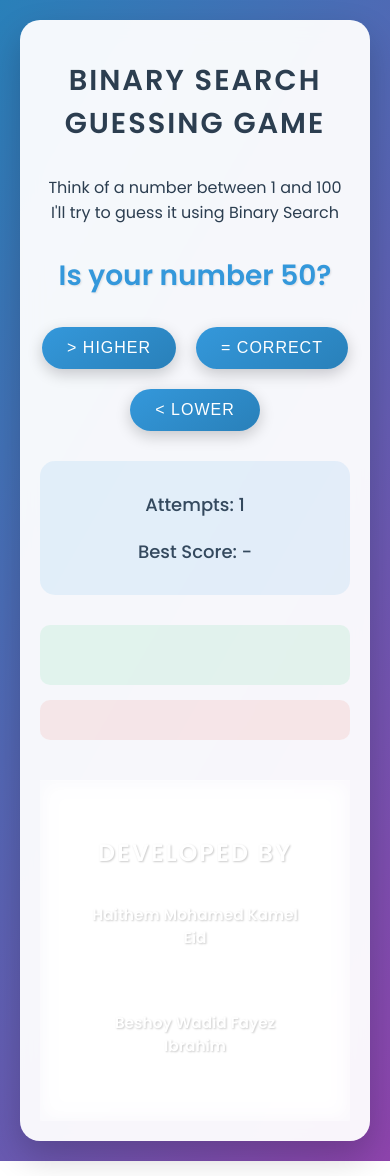
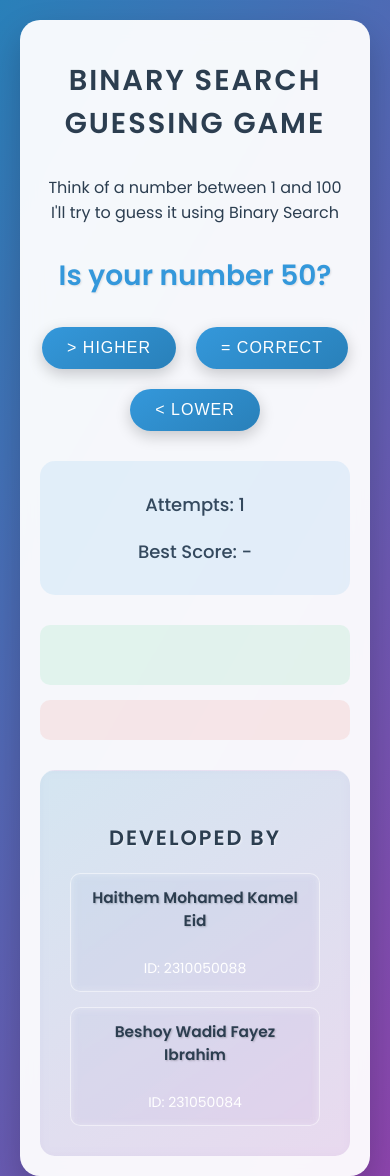
Before and after one commit to HMe26/Binary-Search-Guessing-Game, a plain HTML site: page index.html in a window 390 px wide. Shown: the top 1176 px of the page. Drawn offline with Linux system fonts and the light colour scheme.

Commit message:
Add files via upload

```diff
--- a/styles.css
+++ b/styles.css
@@ -193,19 +193,69 @@ h1 {
         .footer {
             position: static;
             margin-top: 40px;
+            padding: 20px;
+            background: linear-gradient(145deg, rgba(41, 128, 185, 0.2), rgba(142, 68, 173, 0.2));
+            border-radius: 15px;
+            backdrop-filter: blur(5px);
         }
 
         .developers {
-            padding: 10px;
+            max-width: 100%;
+            margin: 0 auto;
+        }
+
+        .developers h3 {
+            color: #2c3e50;
+            font-size: 1.3em;
+            margin-bottom: 20px;
+            text-transform: uppercase;
+            letter-spacing: 2px;
+            text-shadow: 1px 1px 2px rgba(255,255,255,0.5);
         }
 
         .developer-info {
-            gap: 15px;
+            display: flex;
+            justify-content: center;
+            gap: 20px;
+            flex-wrap: wrap;
         }
 
         .developer {
-            padding: 12px 20px;
-            font-size: 14px;
+            padding: 15px 25px;
+            background: rgba(255, 255, 255, 0.3);
+            border-radius: 10px;
+            transition: all 0.3s ease;
+            border: 1px solid rgba(255, 255, 255, 0.5);
+        }
+
+        .developer:hover {
+            transform: translateY(-2px);
+            box-shadow: 0 5px 15px rgba(0, 0, 0, 0.1);
+            background: rgba(255, 255, 255, 0.4);
+        }
+
+        .developer strong {
+            color: #2c3e50;
+            font-size: 1.1em;
+            display: block;
+            margin-bottom: 5px;
+        }
+
+        @media (max-width: 480px) {
+            .footer {
+                margin-top: 30px;
+                padding: 15px;
+            }
+
+            .developer-info {
+                gap: 15px;
+            }
+
+            .developer {
+                padding: 12px 20px;
+                font-size: 14px;
+                width: 100%;
+            }
         }
     }
 }
```
